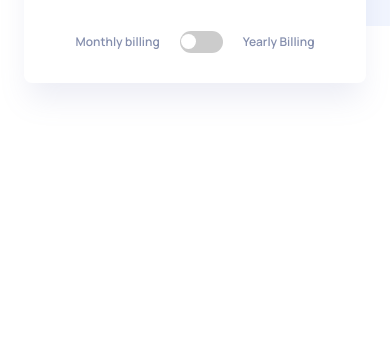
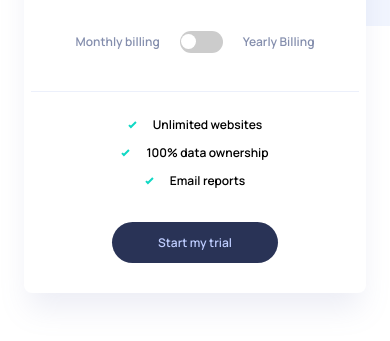
Before and after one commit to SabaMarghania1/Interactive-Price-Component, a plain HTML site: page index.html in a window 390 px wide. Shown: the part 423-764 px from the top of the page. Drawn offline with Linux system fonts and the light colour scheme.

Commit message:
finish mobile styling

```diff
--- a/index.html
+++ b/index.html
@@ -32,7 +32,24 @@
           <label class="yearly">Yearly Billing</label>
         </div>
       </div>
-      <div class="pricing__bottom"></div>
+      <div class="hr"></div>
+      <div class="pricing__bottom">
+        <ul class="pros__container flex-c">
+          <li class="pros__item">
+            <img src="./images/icon-check.svg" alt="" class="pros__img" />
+            Unlimited websites
+          </li>
+          <li class="pros__item">
+            <img src="./images/icon-check.svg" alt="" class="pros__img" />
+            100% data ownership
+          </li>
+          <li class="pros__item">
+            <img src="./images/icon-check.svg" alt="" class="pros__img" />
+            Email reports
+          </li>
+        </ul>
+      </div>
+      <div class="btn">Start my trial</div>
     </div>
   </body>
 </html>
--- a/style.css
+++ b/style.css
@@ -27,6 +27,9 @@ body {
   align-items: center;
 }
 
+ul {
+  list-style: none;
+}
 /* Header */
 
 .header {
@@ -107,8 +110,39 @@ body {
   font-size: 12px;
   align-items: center;
   color: #848ead;
+  padding-bottom: 3.8rem;
 }
 
 .yearly {
   position: relative;
 }
+
+.hr {
+  width: 112%;
+  height: 1px;
+  background-color: #ecf0fb;
+  padding: 0;
+  margin: 0;
+}
+
+/* Bottom Container */
+.pros__container {
+  margin-top: 24px;
+  gap: 11px;
+}
+
+.pros__item {
+  display: flex;
+  gap: 1.6rem;
+  align-items: center;
+  font-size: 1.2rem;
+}
+
+.btn {
+  margin-top: 3.3rem;
+  padding: 1.2rem 4.6rem;
+  color: #becdff;
+  border-radius: 2.05rem;
+  background: #293356;
+  font-size: 12px;
+}
```
